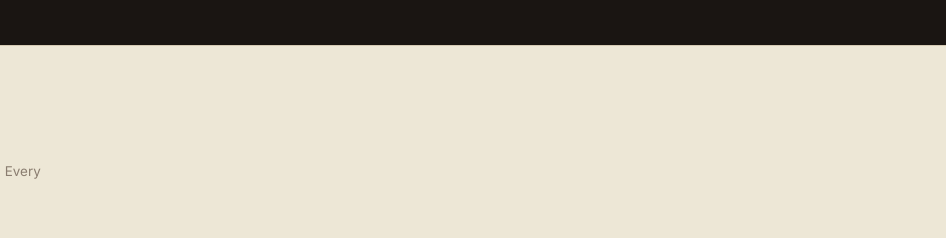
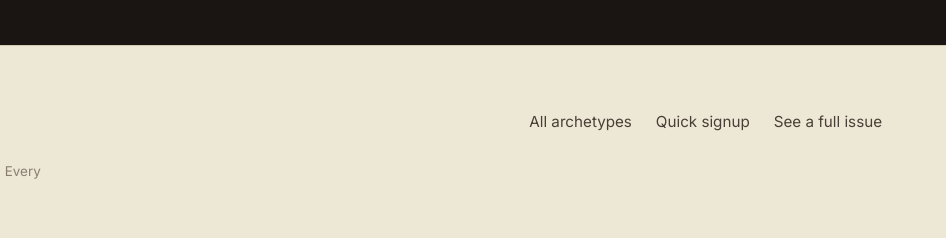
Before and after one commit to yalundev-26/USAINSIDER-2, a plain HTML site: page index.html in a window 1280 px wide. Shown: the part 4747-4985 px from the top of the page, 334-1280 px from the left. Drawn offline with Linux system fonts and the light colour scheme.

Commit message:
Add files via upload

```diff
--- a/index.html
+++ b/index.html
@@ -309,6 +309,11 @@
       </a>
       <p class="footer-note mt-4">A 5-minute US money brief for grown-ups. Every weekday at 6am ET.</p>
     </div>
+    <div class="footer-links">
+      <a href="./index.html">All archetypes</a>
+      <a href="./minimal.html">Quick signup</a>
+      <a href="./sample.html">See a full issue</a>
+    </div>
   </div>
 </footer>
 
```
